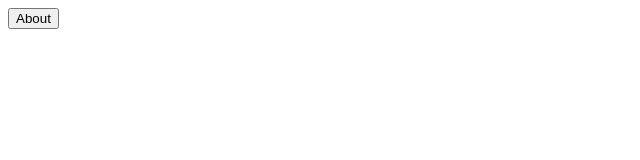
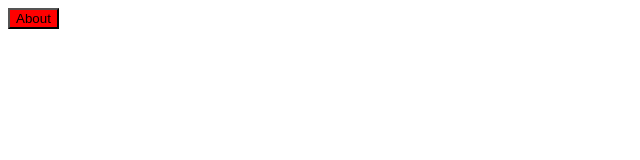
Before and after one commit to bsna-rjt/React-Basic, a React (Vite) app: page /about in a window 1280 px wide. Shown: the top 160 px of the page, without its empty margins (0-640 px from the left). Built offline with nearby package versions, Linux system fonts and the light colour scheme.

Commit message:
[PROPS] should be props.bgColor instead of :

```diff
--- a/src/About.jsx
+++ b/src/About.jsx
@@ -3,7 +3,7 @@ import Button from './Button';
 
 const About = () => {
   return (
-    <Button textInsideButton="About" bgColor='red'/>
+    <Button textInsideButton="About" bgColor="red"/>
   )
 }
 
--- a/src/Button.jsx
+++ b/src/Button.jsx
@@ -5,8 +5,7 @@ const Button = (props) => {
     console.log(props);
   return (
     <div>
-        {/* <button style={{backgroundColor:`${props:bgColor}`}}>{props.textInsideButton}</button> */}
-        <button>{props.textInsideButton}</button>
+        <button style={{backgroundColor:`${props.bgColor}`}}>{props.textInsideButton}</button>
     </div>
   )
 }
```
